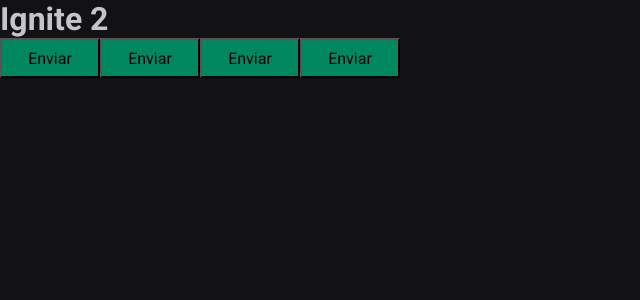
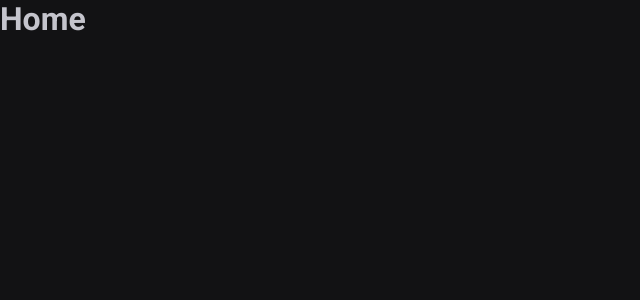
Before and after one commit to burn-c/02-ignite-timer, a React (Vite) app: page / in a window 1280 px wide. Shown: the top 300 px of the page, without its empty margins (0-640 px from the left). Built offline with nearby package versions, Linux system fonts and the light colour scheme.

Commit message:
lib: adds react-router-dom

```diff
--- a/package.json
+++ b/package.json
@@ -12,6 +12,7 @@
   "dependencies": {
     "react": "^18.2.0",
     "react-dom": "^18.2.0",
+    "react-router-dom": "^6.16.0",
     "styled-components": "^6.0.8"
   },
   "devDependencies": {
--- a/src/App.tsx
+++ b/src/App.tsx
@@ -1,20 +1,18 @@
 import { ThemeProvider } from 'styled-components'
 
 import { defaultTheme } from './styles/theme/default'
-
-import { Button } from './Button'
 import { GlobalStyle } from './styles/global'
+import { Router } from './Router'
+import { BrowserRouter } from 'react-router-dom'
 
 export default function App() {
   return (
     <ThemeProvider theme={defaultTheme}>
       <GlobalStyle />
 
-      <h1>Ignite 2</h1>
-      <Button variant="primary" />
-      <Button variant="secondary" />
-      <Button variant="success" />
-      <Button variant="danger" />
+      <BrowserRouter>
+        <Router />
+      </BrowserRouter>
     </ThemeProvider>
   )
 }
--- /dev/null
+++ b/src/Router.tsx
@@ -0,0 +1,13 @@
+import { Route, Routes } from 'react-router-dom'
+
+import { Home } from './pages/Home'
+import { History } from './pages/History'
+
+export function Router() {
+  return (
+    <Routes>
+      <Route path="/" element={<Home />} />
+      <Route path="/history" element={<History />} />
+    </Routes>
+  )
+}
--- /dev/null
+++ b/src/pages/History.tsx
@@ -0,0 +1,3 @@
+export function History() {
+  return <h1>History</h1>
+}
--- /dev/null
+++ b/src/pages/Home.tsx
@@ -0,0 +1,3 @@
+export function Home() {
+  return <h1>Home</h1>
+}
```
Also changed, not shown: 1 other file (tests, documents, lock files or other folders).
